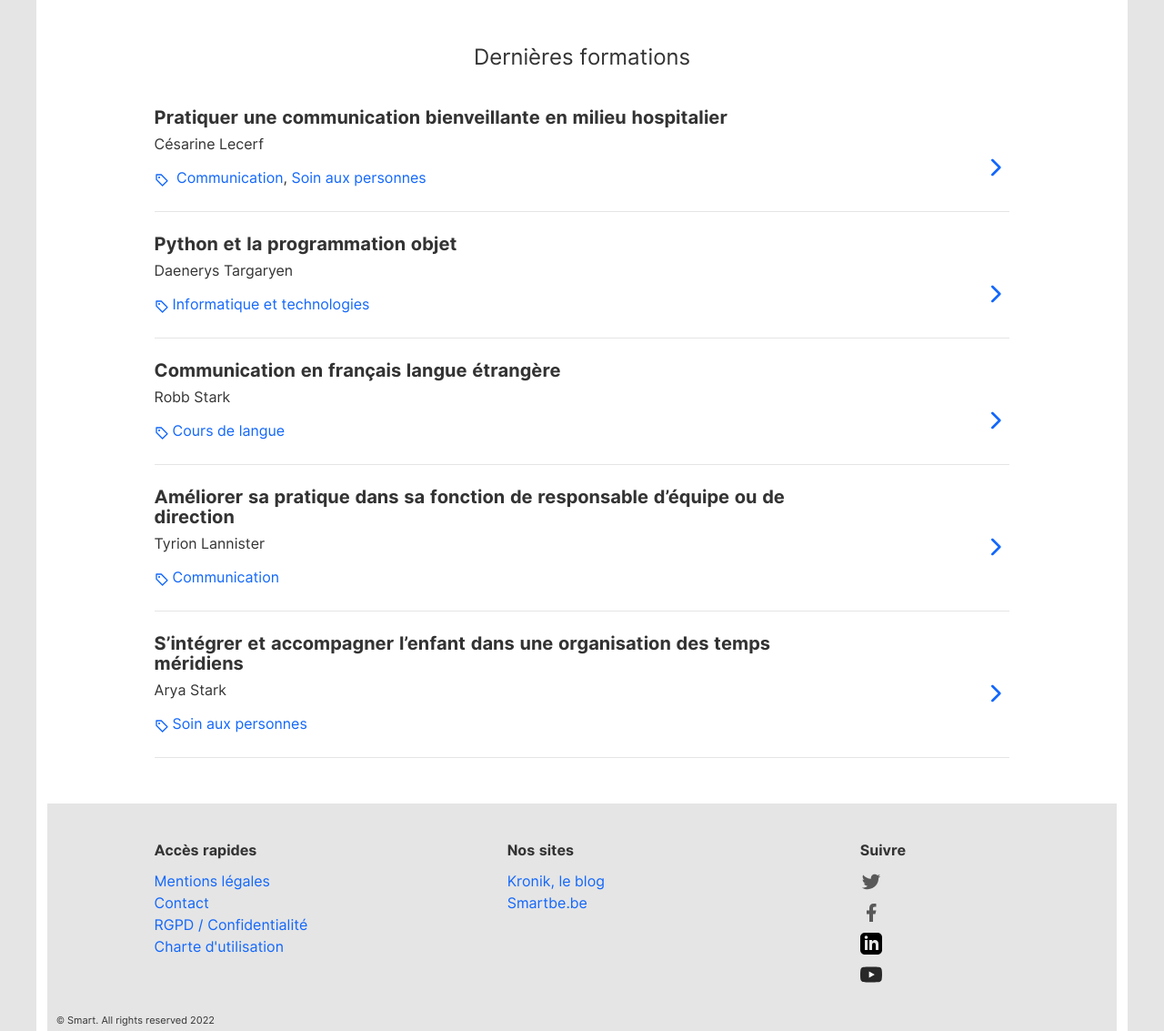
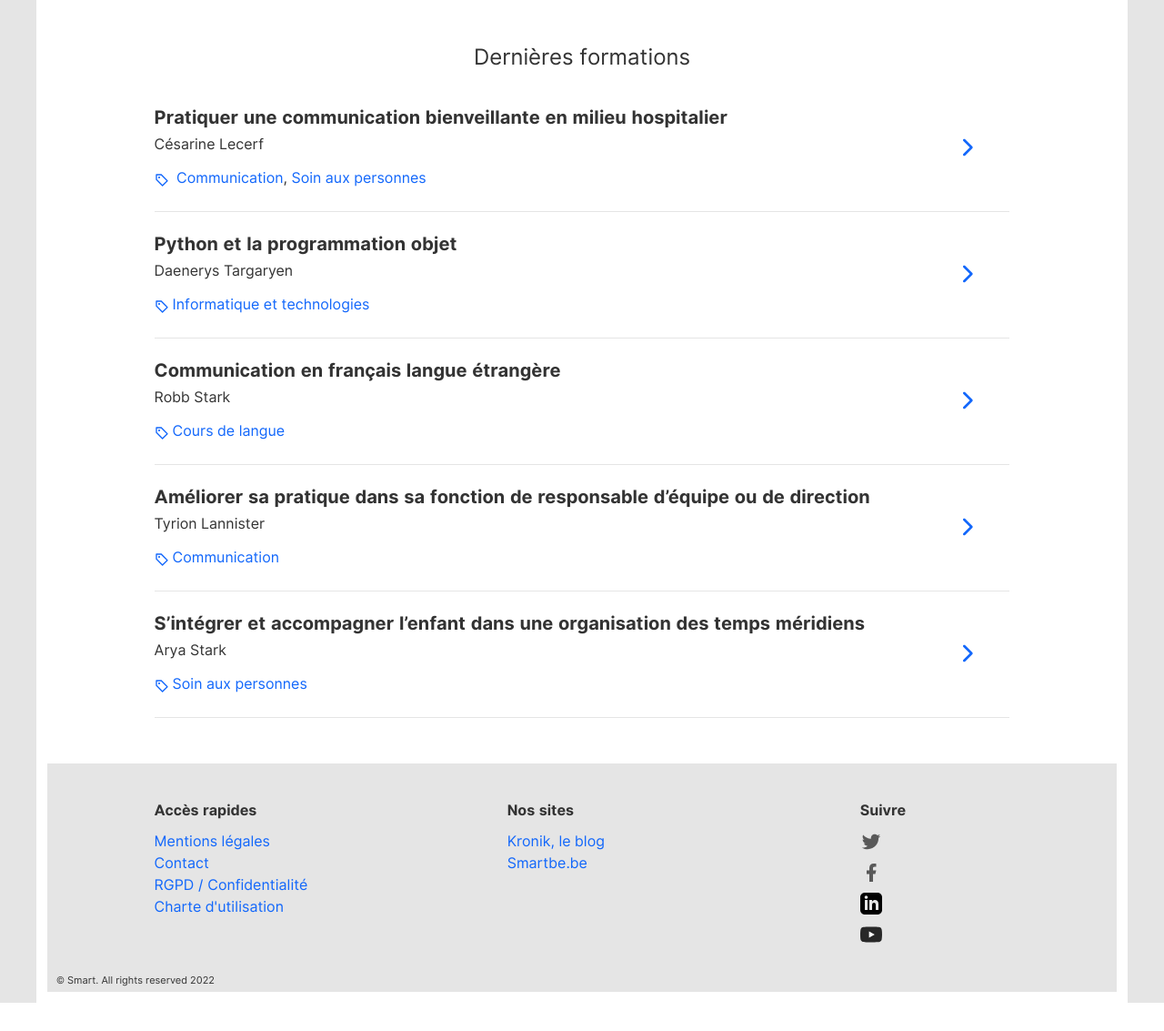
Before and after one commit to smartcoop/cfa-static-templates, a PHP site: page / in a window 1280 px wide. Shown: the part 453-1586 px from the top of the page at 91% size. After the commit the page ends 1555 px from the top, so only its background shows below. Run offline with PHP 8.4, Linux system fonts and the light colour scheme; style sheets or scripts are compiled from the project's sources.

Commit message:
Style training list containers

```diff
--- a/scss/_publicwebsite_styles.scss
+++ b/scss/_publicwebsite_styles.scss
@@ -172,14 +172,12 @@
 }
 
 .training-list__container {
+    display: flex;
     padding: 2.4rem 0;
     border-bottom: 1px solid $color-gray-100;
     max-width: 100%;
-    display: flex;
-    flex-wrap: wrap;
     .training-list__container-left {
-        width: 75%;
-        min-width: 30rem;
+        width: 90%;
         text-align: left;
         .training-list__title {
             font-size: 2rem;
@@ -199,10 +197,12 @@
         }
     }
     .training-list__container-right {
-        width: 25%;
-        min-width: 20rem;
-        text-align: right;
-        padding-top: 5rem;
+        width: 10%;
+        min-width: 10%;
+        display: flex;
+        flex-direction: row;
+        justify-content: center;
+        align-items: center;
     }
 }
 
@@ -294,6 +294,9 @@
     .trainer-card__trainings {
         padding-top: 6rem;
         width: 80%;
+        @media (max-width: $g-bp3){
+            width: 100%;
+        }
         .trainer-card__trainings-label {
             font-size: 1.6rem;
             font-weight: 700;
@@ -318,8 +321,10 @@
             .training-list__container-right {
                 width: 10%;
                 min-width: 10%;
-                vertical-align: top;
-                padding: 0;
+                display: flex;
+                flex-direction: row;
+                justify-content: center;
+                align-items: center;
             }
         }
     }
```
